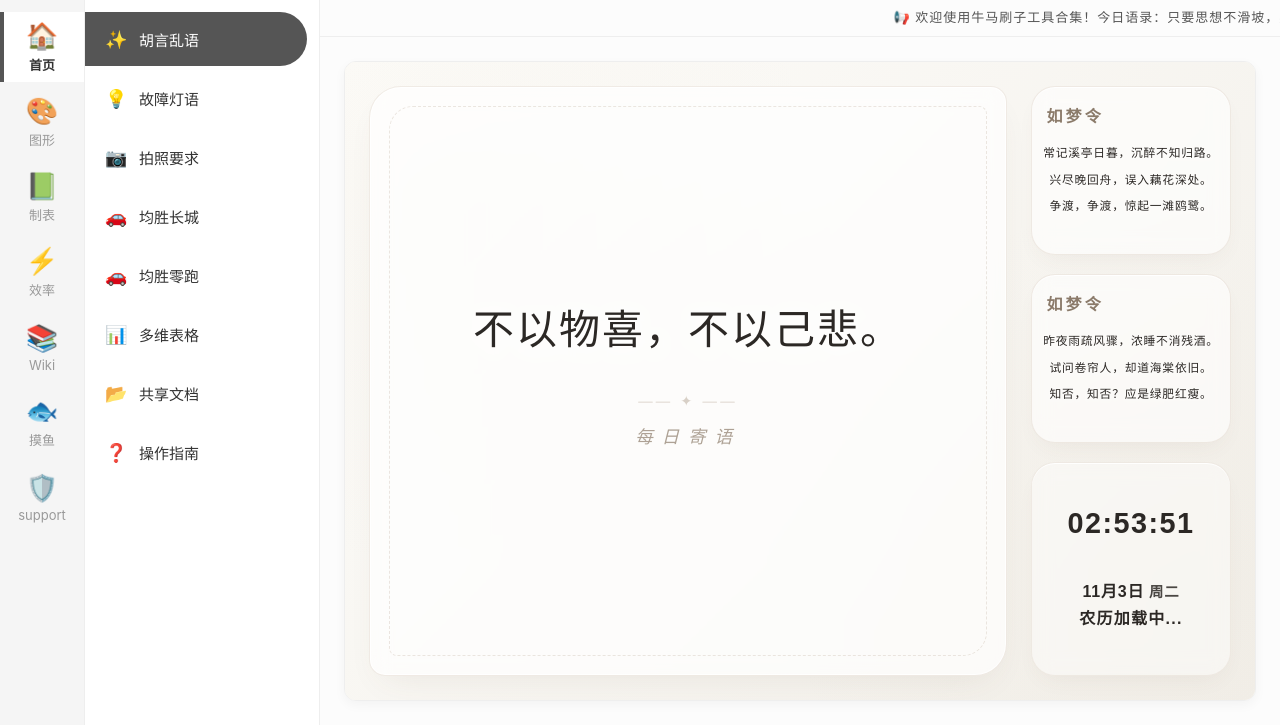
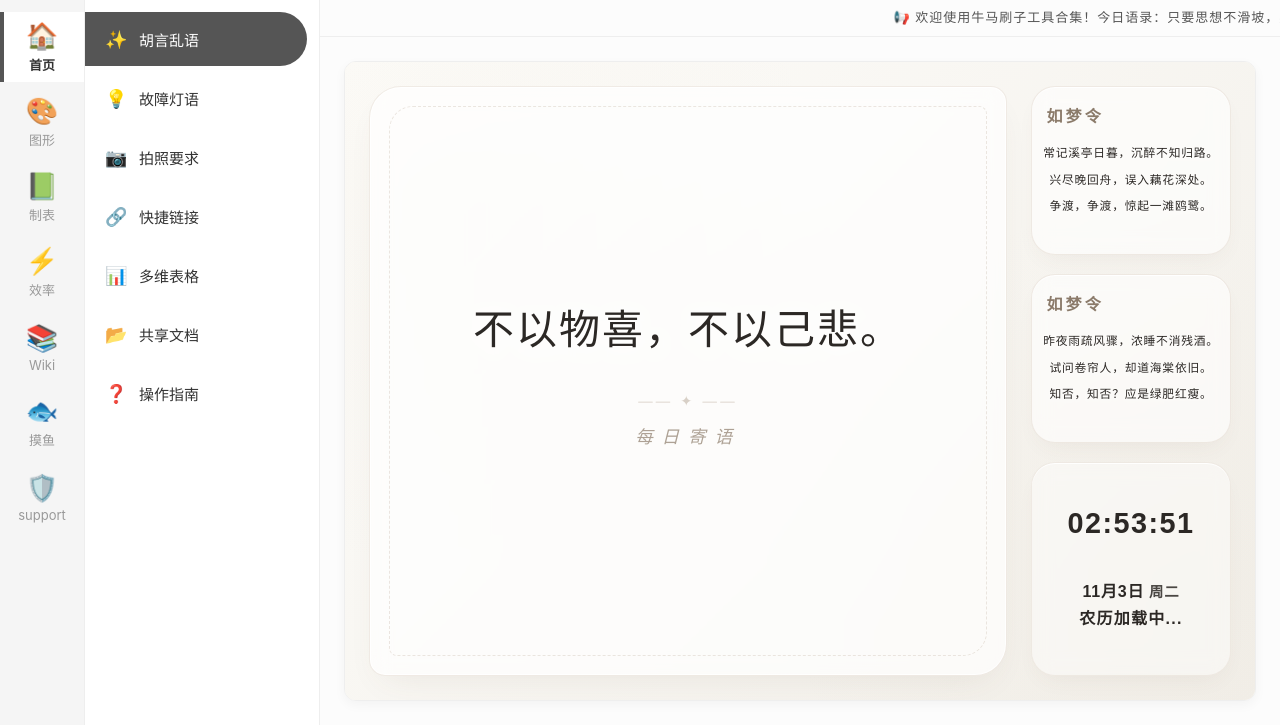
Before and after one commit to xugl6036/niumashuazi, a plain HTML site: page index.html in a window 1280 px wide. Shown: the part 75-800 px from the top of the page. Drawn offline with Linux system fonts and the light colour scheme.

Commit message:
Add files via upload

```diff
--- a/index.html
+++ b/index.html
@@ -190,8 +190,7 @@ const menuData = [
         { icon: "✨", name: "胡言乱语", url: "./pages/homepage.html" },
         { icon: "💡", name: "故障灯语",   url: "https://www.kdocs.cn/l/ccja29zyhZ4E" },
         { icon: "📷", name: "拍照要求",   url: "https://www.kdocs.cn/l/cgNklqZpgC99" },
-        { icon: "🚗", name: "均胜长城", url: "https://www.kdocs.cn/l/ckWoAQgskVI5" },
-        { icon: "🚗", name: "均胜零跑", url: "https://www.kdocs.cn/l/cudQCekk6sjs" },
+        { icon: "🔗", name: "快捷链接", url: "./pages/hyperlink.html" },
         { icon: "📊", name: "多维表格",   url: "https://www.kdocs.cn/l/ckGG7kC05yON?R=L1MvMw==" },
         { icon: "📂", name: "共享文档",   url: "https://kdocs.cn/join/ghupznq?f=101\r\n" },
         { icon: "❓️", name: "操作指南", url: "https://www.kdocs.cn/l/cnLoeXpo8izi" }
```
